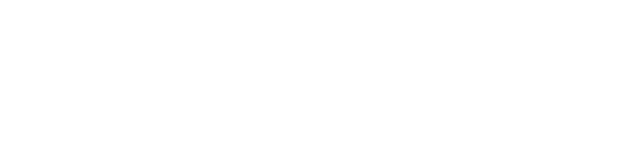
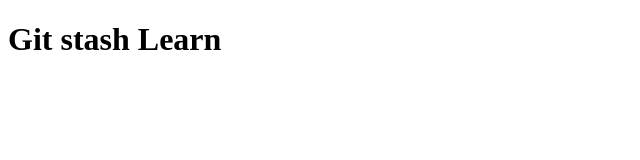
Before and after one commit to khairulshagor576/assignment2, a plain HTML site: page index.html in a window 1280 px wide. Shown: the whole page, without its empty margins (0-640 px from the left). Drawn offline with Linux system fonts and the light colour scheme.

Commit message:
practice git stash

```diff
--- a/index.html
+++ b/index.html
@@ -6,6 +6,6 @@
     <title>Document</title>
 </head>
 <body>
-
+ <h1>Git stash Learn</h1>
 </body>
 </html>
```
